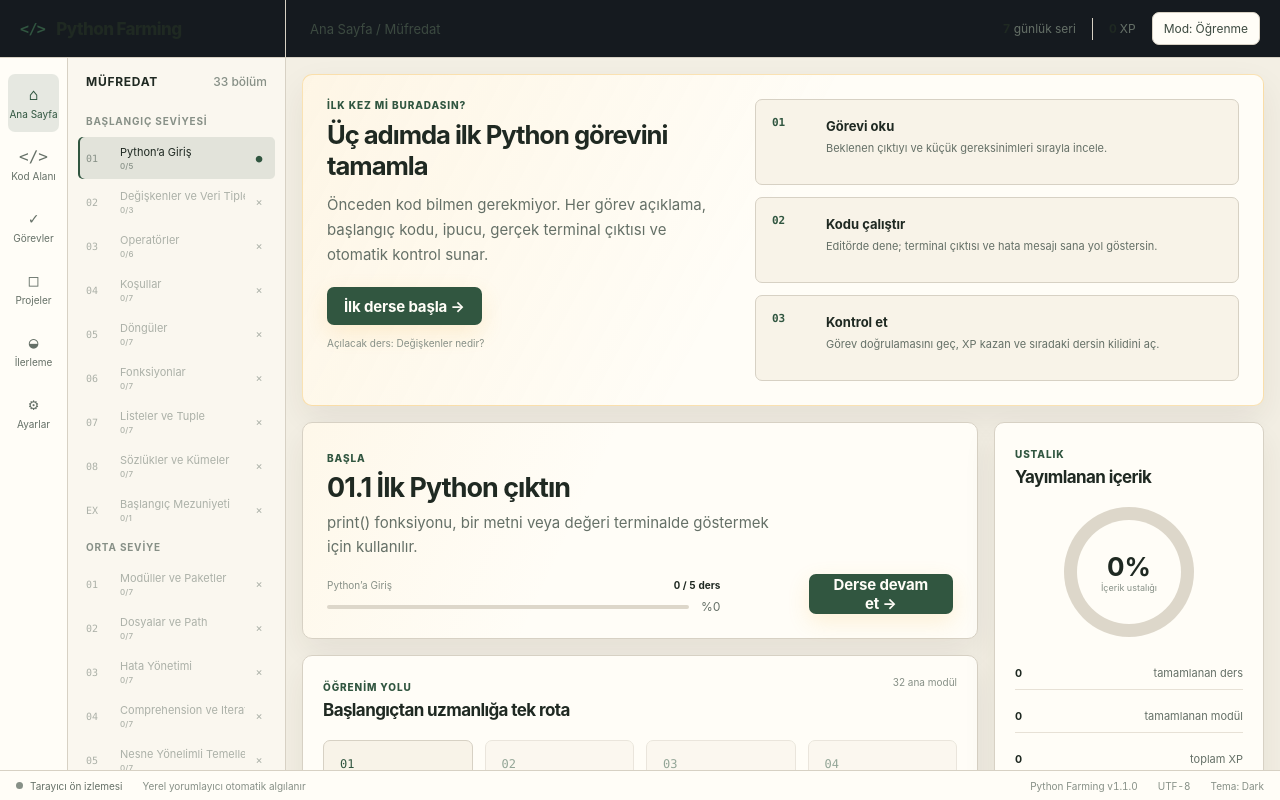
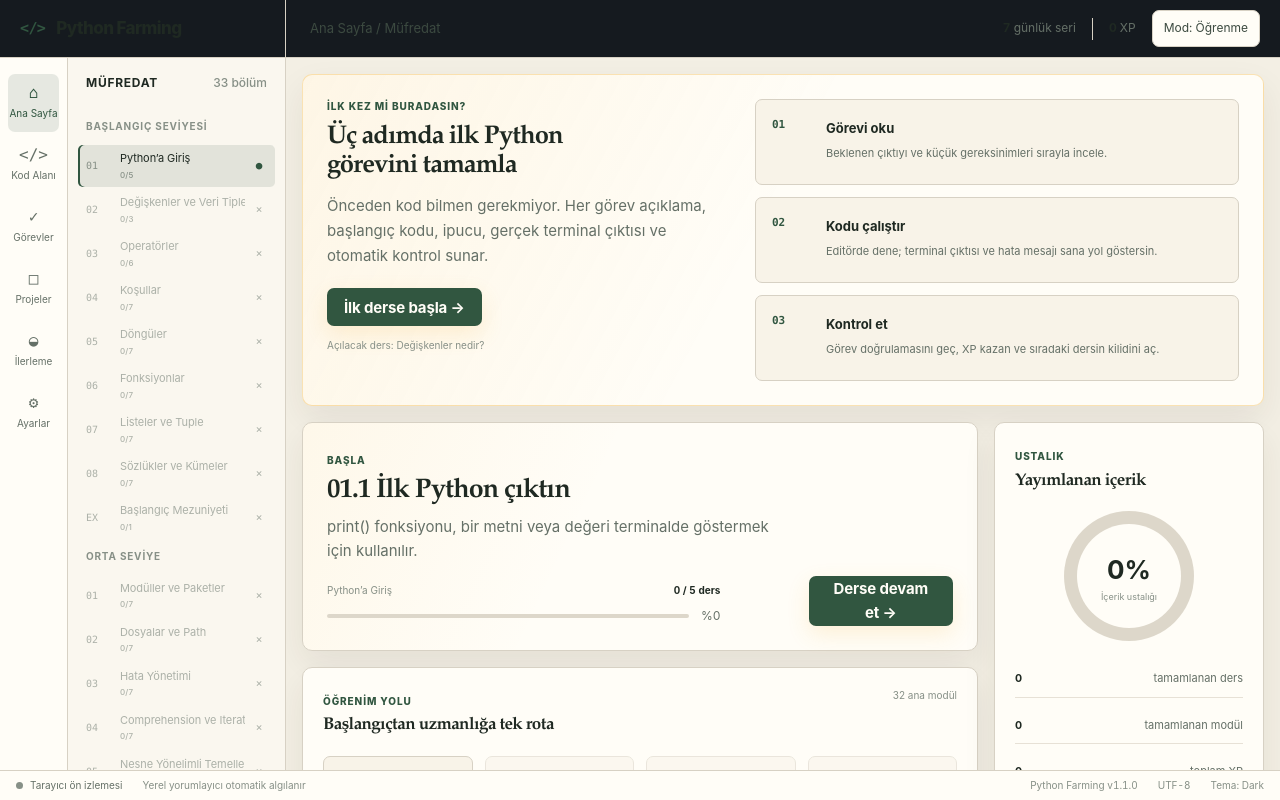
Before and after one commit to Akerem-dev/python-farming, a React (Vite) app: page / in a window 1280 px wide. Built offline with nearby package versions, Linux system fonts and the light colour scheme.

Commit message:
style: add readable editorial typography rules

```diff
--- a/src/styles/typography.css
+++ b/src/styles/typography.css
@@ -4,6 +4,69 @@ input,
 textarea,
 select {
   font-family: var(--font-ui);
+  font-variant-numeric: proportional-nums;
+}
+
+body {
+  line-height: var(--line-height-body);
+}
+
+h1,
+h2,
+h3,
+h4,
+h5,
+h6,
+p {
+  margin-block-start: 0;
+}
+
+h1,
+h2 {
+  font-family: var(--font-display);
+  font-weight: var(--font-weight-semibold);
+  line-height: var(--line-height-tight);
+  letter-spacing: -0.025em;
+  text-wrap: balance;
+}
+
+h3,
+h4,
+h5,
+h6 {
+  font-family: var(--font-ui);
+  font-weight: var(--font-weight-semibold);
+  line-height: var(--line-height-heading);
+  letter-spacing: -0.014em;
+  text-wrap: balance;
+}
+
+p,
+li,
+dd {
+  line-height: var(--line-height-body);
+}
+
+strong,
+b {
+  font-weight: var(--font-weight-semibold);
+}
+
+button,
+input,
+select,
+textarea {
+  font-size: inherit;
+}
+
+button {
+  font-weight: var(--font-weight-semibold);
+  letter-spacing: -0.008em;
+}
+
+small {
+  font-size: var(--font-size-xs);
+  line-height: 1.45;
 }
 
 code,
@@ -11,4 +74,12 @@ pre,
 kbd,
 samp {
   font-family: var(--font-mono);
+  font-variant-ligatures: contextual;
+  font-variant-numeric: tabular-nums;
 }
+
+[data-numeric],
+.numeric,
+time {
+  font-variant-numeric: tabular-nums;
+}
```
